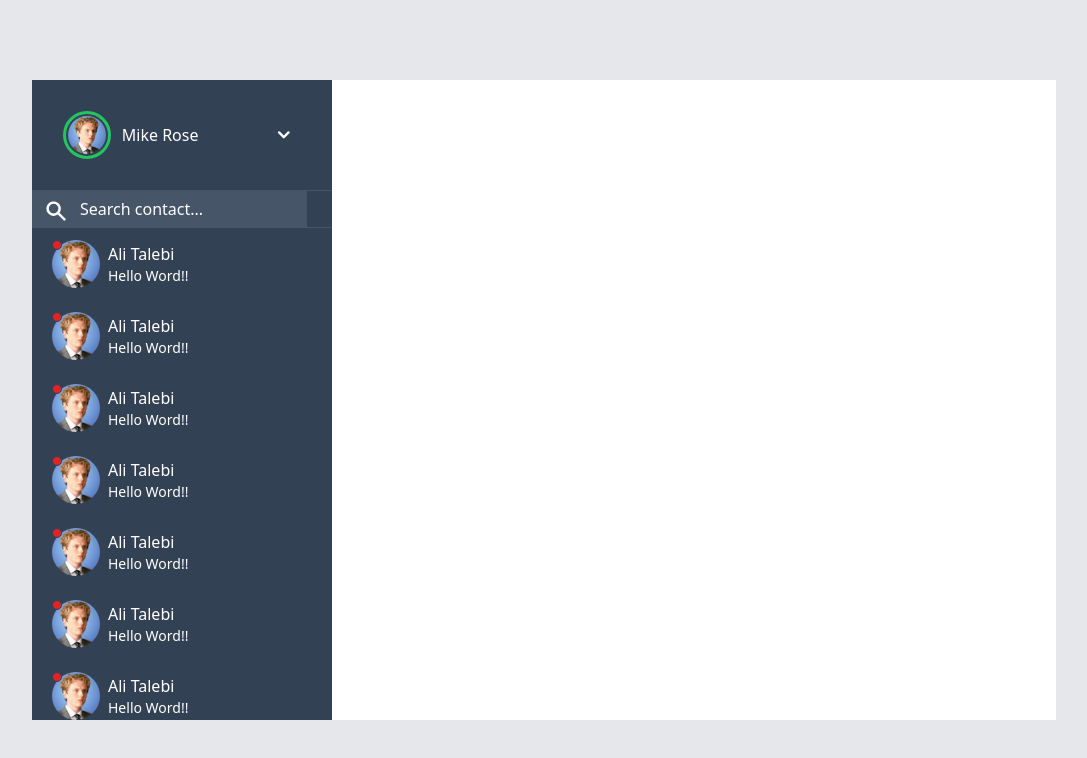
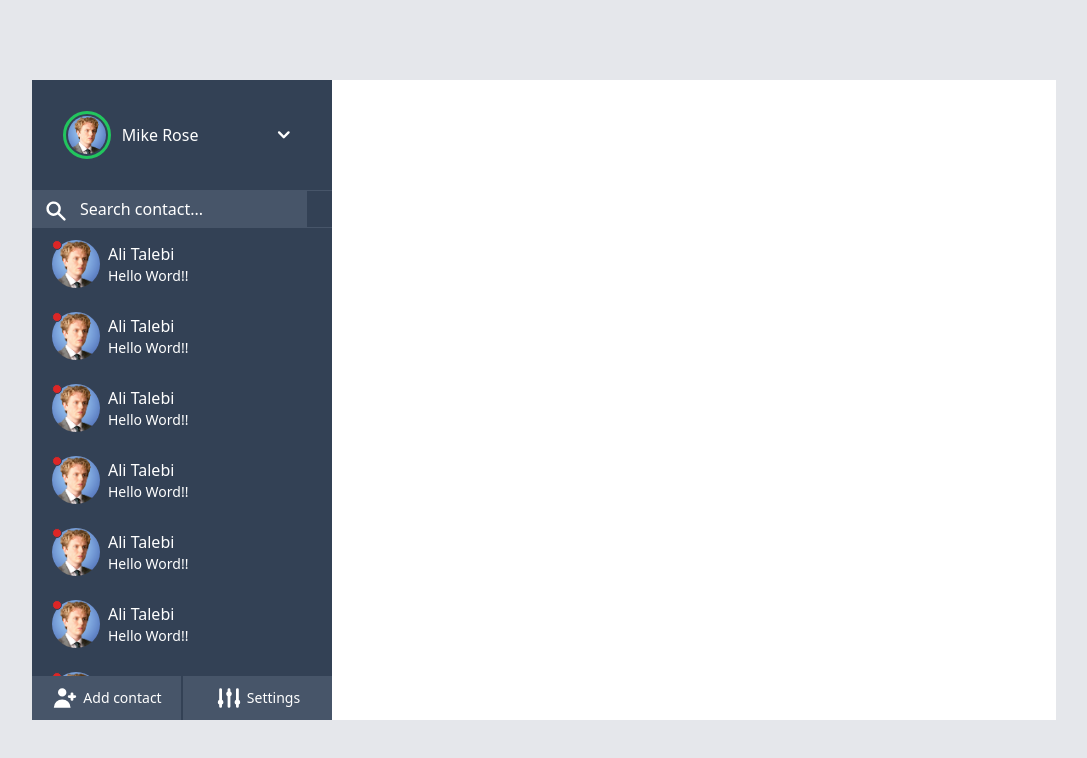
Before and after one commit to dot-frost/vue-chat-app, a Vue app: page / in a window 1280 px wide. Shown: the top 758 px of the page, without its empty margins (96-1183 px from the left). Built offline with nearby package versions, Linux system fonts and the light colour scheme.

Commit message:
add actions to sidebar

```diff
--- a/src/views/HomeView.vue
+++ b/src/views/HomeView.vue
@@ -30,6 +30,18 @@
           />
         </div>
         <!-- Actions -->
+        <div class="flex flex-col md:flex-row justify-evenly text-sm gap-0.5">
+          <div
+            class="flex bg-slate-600 w-full justify-center items-center gap-1 py-2 cursor-pointer hover:bg-slate-500">
+            <UserAddIcon class="w-7 md:5"/>
+            <span class="hidden md:block">Add contact</span>
+          </div>
+          <div
+            class="flex bg-slate-600 w-full justify-center items-center  gap-1 py-2 cursor-pointer hover:bg-slate-500 group">
+            <AdjustmentsIcon class="w-7 md:5"/>
+            <span class="hidden md:block">Settings</span>
+          </div>
+        </div>
       </div>
       <!-- ChatBox -->
       <div class="flex-grow bg-white">
@@ -39,7 +51,7 @@
 </template>
 
 <script>
-import { ChevronDownIcon, SearchIcon } from '@heroicons/vue/solid'
+import { ChevronDownIcon, SearchIcon, UserAddIcon, AdjustmentsIcon } from '@heroicons/vue/solid'
 import AvatarComponent from '@/components/User/AvatarComponent'
 import UserContactComponent from '@/components/User/UserContactComponent'
 
@@ -49,7 +61,9 @@ export default {
     UserContactComponent,
     AvatarComponent,
     ChevronDownIcon,
-    SearchIcon
+    SearchIcon,
+    UserAddIcon,
+    AdjustmentsIcon
   }
 }
 </script>
```
